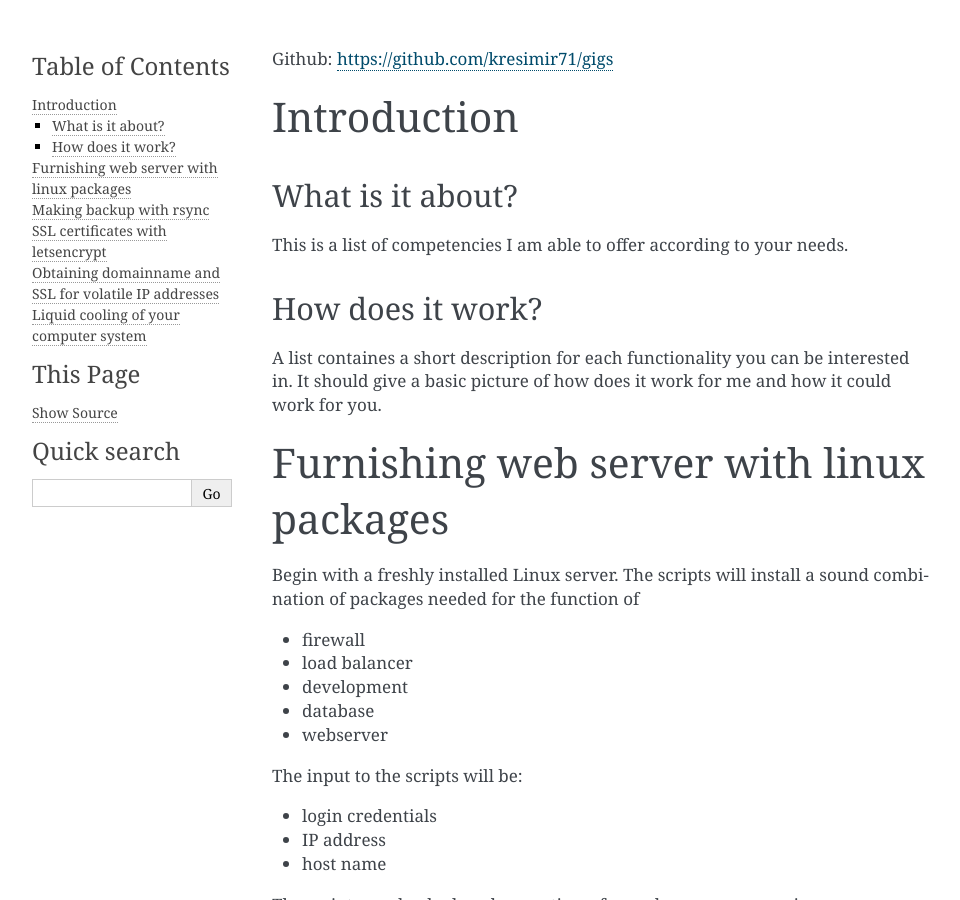
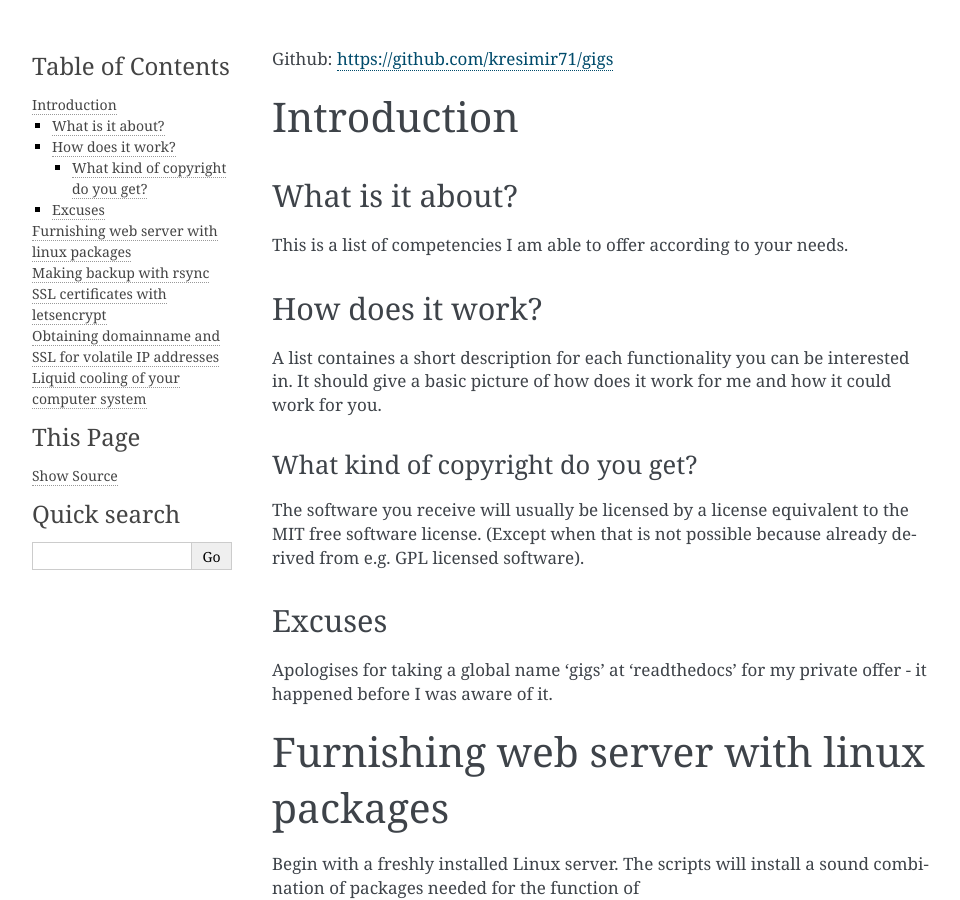
Before and after one commit to kresimir71/gigs, a Sphinx documentation site: the page built from docs/gigs.rst, in a window 1280 px wide and 900 px high. Shown: the whole window, without its empty margins (148-1108 px from the left). Built offline with Sphinx 7.4.7, drawn with Linux system fonts in a browser that asks for light colours.

Commit message:
docs added

```diff
--- a/docs/gigs.rst
+++ b/docs/gigs.rst
@@ -13,6 +13,16 @@ How does it work?
 *********************************
 
 A list containes a short description for each functionality you can be interested in. It should give a basic picture of how does it work for me and how it could work for you.
+
+What kind of copyright do you get?
+====================================================
+
+The software you receive will usually be licensed by a license equivalent to the MIT free software license. (Except when that is not possible because already derived from e.g. GPL licensed software).
+
+Excuses
+*********************************
+
+Apologises for taking a global name 'gigs' at 'readthedocs' for my private offer - it happened before I was aware of it.
 
 Furnishing web server with linux packages
 ##################################################
```
